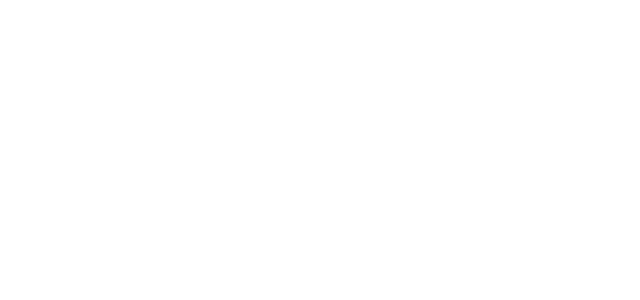
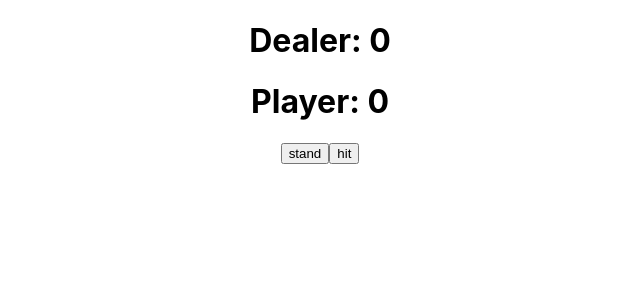
Before and after one commit to svettwer/nothing-but-ts, a React (Create React App) app in the folder packages/frontend/: page / in a window 1280 px wide. Shown: the top 300 px of the page, without its empty margins (320-960 px from the left). Built offline with nearby package versions, Linux system fonts and the light colour scheme.

Commit message:
Added handleHit

```diff
--- a/packages/frontend/package.json
+++ b/packages/frontend/package.json
@@ -42,5 +42,6 @@
       "last 1 firefox version",
       "last 1 safari version"
     ]
-  }
+  },
+  "proxy": "http://localhost:8080"
 }
--- a/packages/frontend/src/App.tsx
+++ b/packages/frontend/src/App.tsx
@@ -9,9 +9,35 @@
     dealerScore: 0
   });
 
+  function handleHit() {
+    fetch('/api/game/hit',{
+      method: "POST",
+      headers: {
+        'Content-Type': 'application/json'
+      },
+      body: JSON.stringify(game)
+    }).then(response => response.json())
+        .then(receivedGame => setGame(receivedGame))
+  }
+
   return (
       <div className="App">
-
+        <div id="score">
+          <h1>
+            Dealer: {game.dealerScore}
+          </h1>
+          <h1>
+            Player: {game.playerScore}
+          </h1>
+        </div>
+        <div>
+          <button>
+            stand
+          </button>
+          <button onClick={handleHit}>
+            hit
+          </button>
+        </div>
       </div>
   );
 }
```
Also changed, not shown: 1 other file (tests, documents, lock files or other folders).
